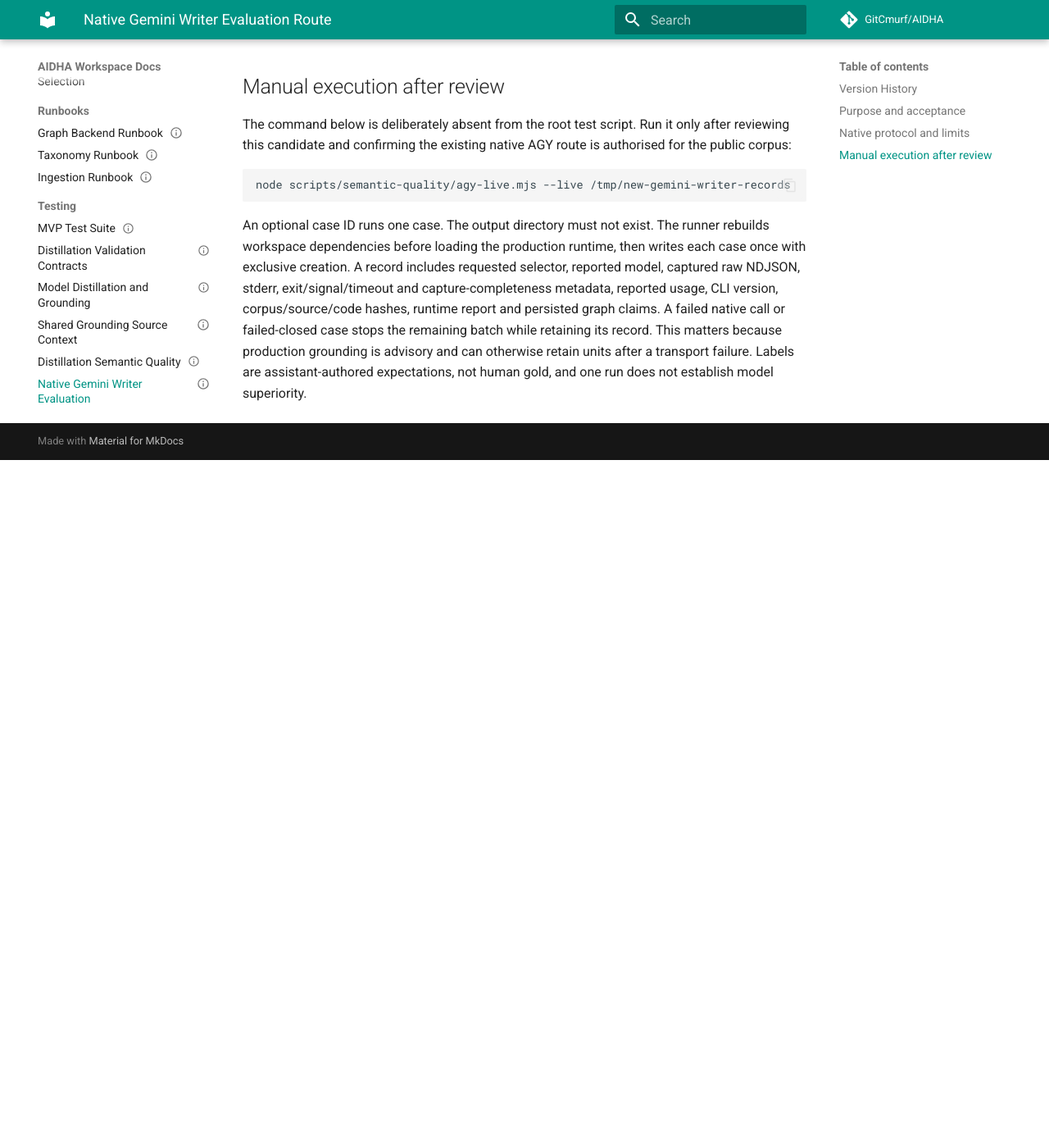
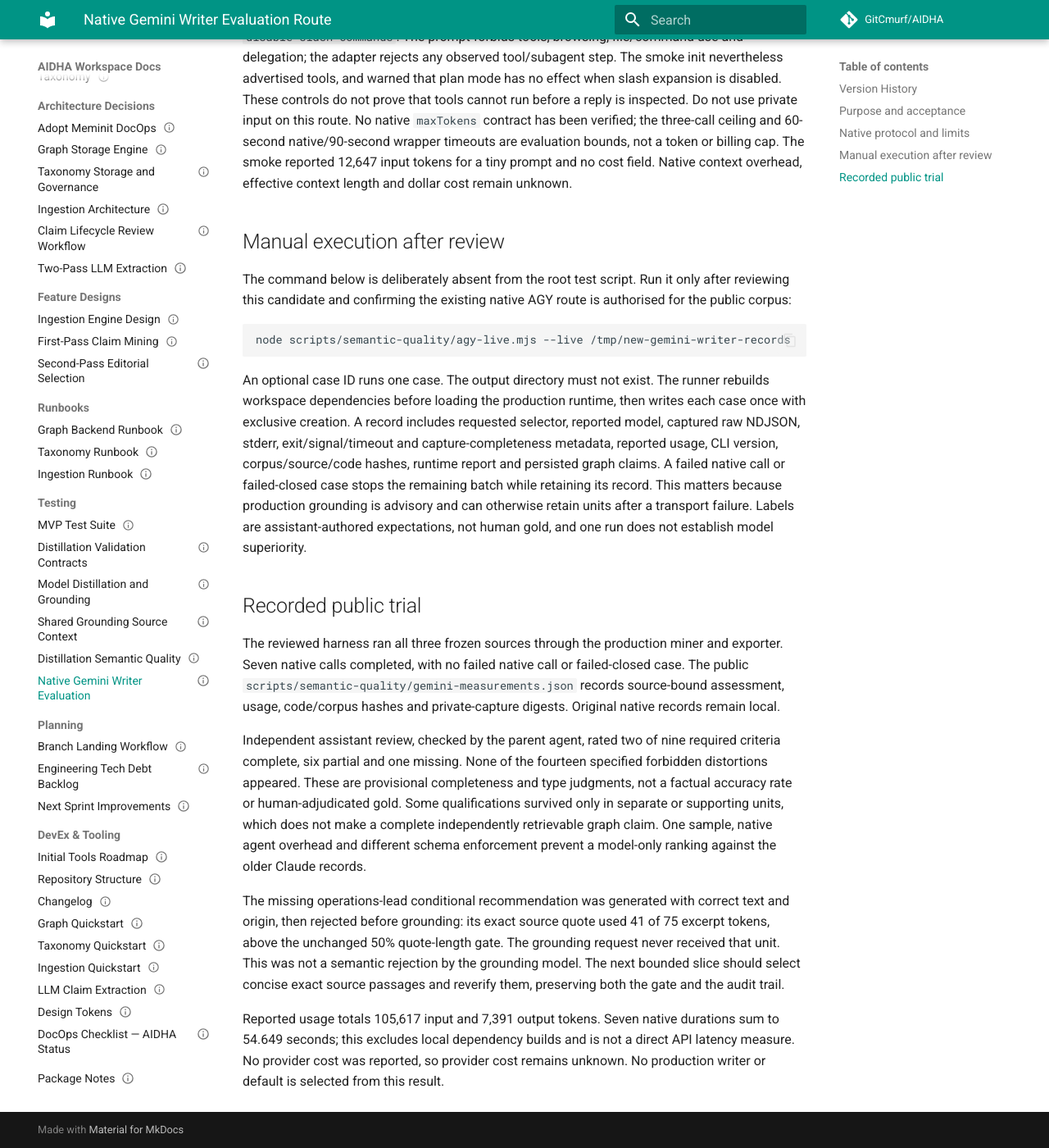
Before and after one commit to GitCmurf/AIDHA, an MkDocs documentation site: the page built from docs/55-testing/testing-063-gemini-writer-evaluation.md, in a window 1280 px wide and 1400 px high, scrolled down 1601 px. Shown: the whole window at 82% size. Built offline with MkDocs 1.6.1 and Material for MkDocs 9.7.7, drawn with Linux system fonts in a browser that asks for light colours; comment, search, counter and statistics services are not loaded; the version menu is left out; before the commit the page ends 2162 px from its top, so only the background shows below that; some of the changed text lies outside the part shown.

Commit message:
docs(eval): record the first public Gemini writer trial

```diff
--- a/docs/01-indices/catalog.json
+++ b/docs/01-indices/catalog.json
@@ -342,7 +342,7 @@
       "document_id": "AIDHA-TESTING-063",
       "owner": "Engineering",
       "status": "Draft",
-      "version": "0.1",
+      "version": "0.2",
       "last_updated": "2026-10-17",
       "title": "Native Gemini Writer Evaluation Route",
       "type": "TESTING",
--- a/docs/55-testing/testing-063-gemini-writer-evaluation.md
+++ b/docs/55-testing/testing-063-gemini-writer-evaluation.md
@@ -25,6 +25,7 @@ related_ids: [AIDHA-TESTING-059, AIDHA-PLAN-010]
 | Version | Date | Author | Change Summary | Reviewers | Status | Reference |
 | --- | --- | --- | --- | --- | --- | --- |
 | 0.1 | 2026-10-17 | Codex | Add a bounded native AGY writer route over frozen public sources, with raw failed-call capture and host validation. | — | Draft | TESTING-059 |
+| 0.2 | 2026-10-17 | Codex | Record the seven-call public trial, provisional completeness review and pre-grounding quote-length rejection. | — | Draft | Frozen public writer trial |
 
 ## Purpose and acceptance
 
@@ -82,3 +83,29 @@ runtime report and persisted graph claims. A failed native call or failed-closed
 remaining batch while retaining its record. This matters because production grounding is advisory
 and can otherwise retain units after a transport failure. Labels are assistant-authored
 expectations, not human gold, and one run does not establish model superiority.
+
+## Recorded public trial
+
+The reviewed harness ran all three frozen sources through the production miner and exporter.
+Seven native calls completed, with no failed native call or failed-closed case. The public
+`scripts/semantic-quality/gemini-measurements.json` records source-bound assessment, usage,
+code/corpus hashes and private-capture digests. Original native records remain local.
+
+Independent assistant review, checked by the parent agent, rated two of nine required criteria
+complete, six partial and one missing. None of the fourteen specified forbidden distortions
+appeared. These are provisional completeness and type judgments, not a factual accuracy rate
+or human-adjudicated gold. Some qualifications survived only in separate or supporting units,
+which does not make a complete independently retrievable graph claim. One sample, native
+agent overhead and different schema enforcement prevent a model-only ranking against the
+older Claude records.
+
+The missing operations-lead conditional recommendation was generated with correct text and
+origin, then rejected before grounding: its exact source quote used 41 of 75 excerpt tokens,
+above the unchanged 50% quote-length gate. The grounding request never received that unit.
+This was not a semantic rejection by the grounding model. The next bounded slice should select
+concise exact source passages and reverify them, preserving both the gate and the audit trail.
+
+Reported usage totals 105,617 input and 7,391 output tokens. Seven native durations sum to
+54.649 seconds; this excludes local dependency builds and is not a direct API latency measure.
+No provider cost was reported, so provider cost remains unknown. No production writer or default is selected
+from this result.
```
Also changed, not shown: other parts of docs/55-testing/testing-063-gemini-writer-evaluation.md (+2 -2 lines), 1 other file.
